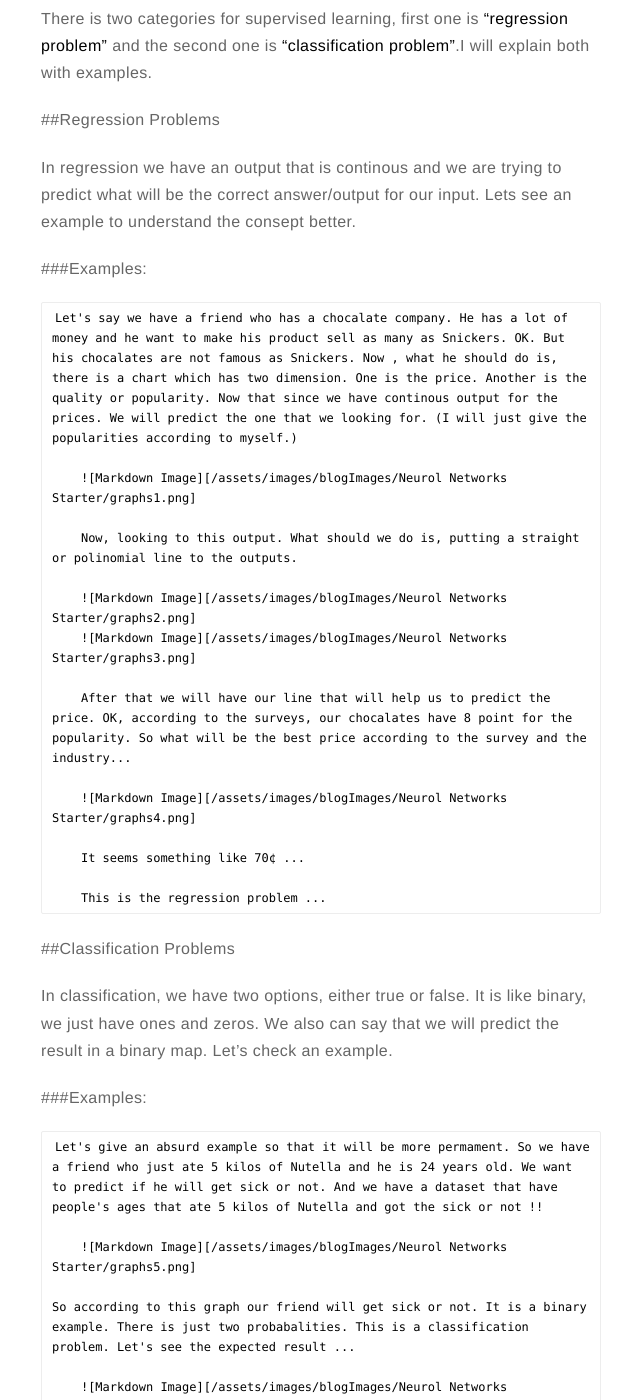
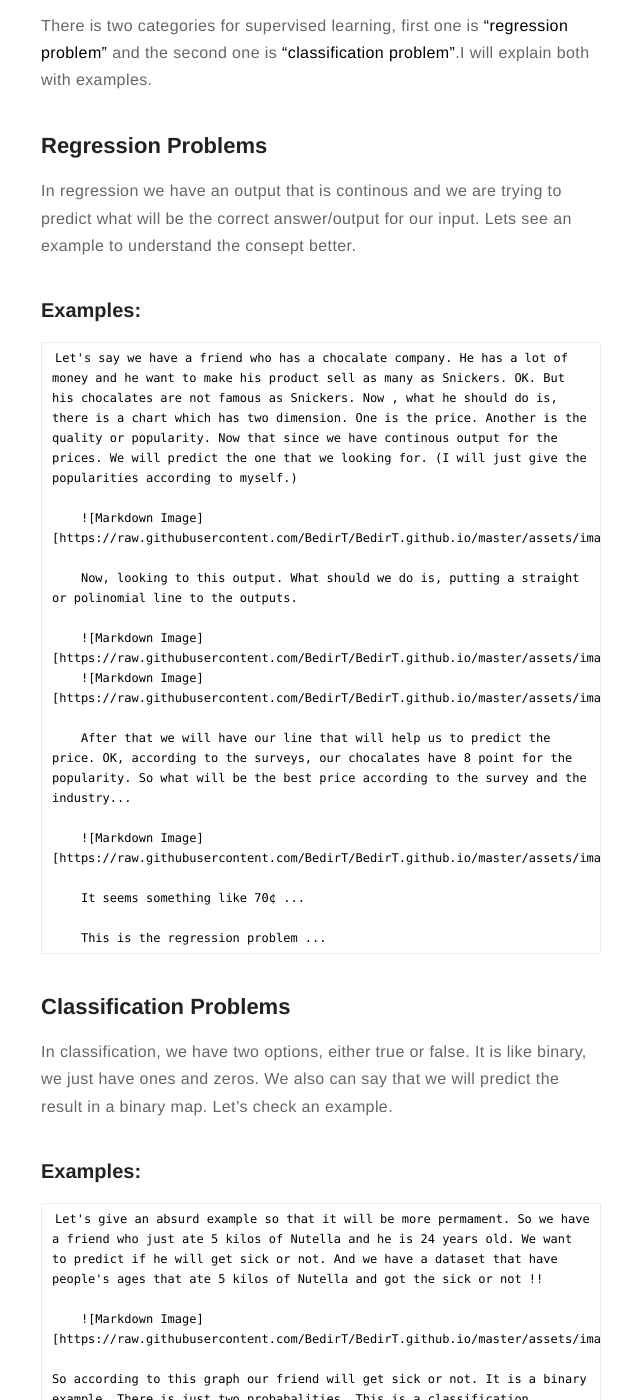
Before and after one commit to profkemalaydin/BedirT.github.io, a Jekyll site: the page built from _posts/2015-01-25-markdown.markdown, in a window 1280 px wide and 1400 px high, scrolled down 409 px. Shown: the whole window, without its empty margins (319-959 px from the left). Built offline with Jekyll 4.4.1, drawn with Linux system fonts in a browser that asks for light colours; comment, search, counter and statistics services are not loaded; part of the change alters nothing that is shown; some of the changed text lies outside the part shown.

Commit message:
Machine Machine Learning Basics

```diff
--- a/_posts/2015-01-25-markdown.markdown
+++ b/_posts/2015-01-25-markdown.markdown
@@ -7,60 +7,60 @@ tag: markdown
 ---
 
 
-#Supervised Learning
+# Supervised Learning
 
 **Supervised learning** is most common machine learning problem. In Supervised learning we already know what the correct output should be like. Shortly, we have an answer for the problem ...
 
 There is two categories for supervised learning, first one is **"regression problem"** and the second one is **"classification problem"**.I will explain both with examples.
 
-##Regression Problems
+## Regression Problems
 
 In regression we have an output that is continous and we are trying to predict what will be the correct answer/output for our input. Lets see an example to understand the consept better.
 
-###Examples:
+### Examples:
 
     Let's say we have a friend who has a chocalate company. He has a lot of money and he want to make his product sell as many as Snickers. OK. But his chocalates are not famous as Snickers. Now , what he should do is, there is a chart which has two dimension. One is the price. Another is the quality or popularity. Now that since we have continous output for the prices. We will predict the one that we looking for. (I will just give the popularities according to myself.)
 
-        ![Markdown Image][/assets/images/blogImages/Neurol Networks Starter/graphs1.png]
+        ![Markdown Image][https://raw.githubusercontent.com/BedirT/BedirT.github.io/master/assets/images/blogImages/Neurol%20Networks%20Starter/graphs1.png]
 
         Now, looking to this output. What should we do is, putting a straight or polinomial line to the outputs.
 
-        ![Markdown Image][/assets/images/blogImages/Neurol Networks Starter/graphs2.png]
-        ![Markdown Image][/assets/images/blogImages/Neurol Networks Starter/graphs3.png]
+        ![Markdown Image][https://raw.githubusercontent.com/BedirT/BedirT.github.io/master/assets/images/blogImages/Neurol%20Networks%20Starter/graphs2.png]
+        ![Markdown Image][https://raw.githubusercontent.com/BedirT/BedirT.github.io/master/assets/images/blogImages/Neurol%20Networks%20Starter/graphs3.png]
 
         After that we will have our line that will help us to predict the price. OK, according to the surveys, our chocalates have 8 point for the popularity. So what will be the best price according to the survey and the industry...
 
-        ![Markdown Image][/assets/images/blogImages/Neurol Networks Starter/graphs4.png]
+        ![Markdown Image][https://raw.githubusercontent.com/BedirT/BedirT.github.io/master/assets/images/blogImages/Neurol%20Networks%20Starter/graphs4.png]
 
         It seems something like 70¢ ...
 
         This is the regression problem ...
 
 
-##Classification Problems
+## Classification Problems
 
 In classification, we have two options, either true or false. It is like binary, we just have ones and zeros. We also can say that we will predict the result in a binary map. Let's check an example.
 
-###Examples:
+### Examples:
 
     Let's give an absurd example so that it will be more permament. So we have a friend who just ate 5 kilos of Nutella and he is 24 years old. We want to predict if he will get sick or not. And we have a dataset that have people's ages that ate 5 kilos of Nutella and got the sick or not !!
 
-        ![Markdown Image][/assets/images/blogImages/Neurol Networks Starter/graphs5.png]
+        ![Markdown Image][https://raw.githubusercontent.com/BedirT/BedirT.github.io/master/assets/images/blogImages/Neurol%20Networks%20Starter/graphs5.png]
 
     So according to this graph our friend will get sick or not. It is a binary example. There is just two probabalities. This is a classification problem. Let's see the expected result ...
 
-        ![Markdown Image][/assets/images/blogImages/Neurol Networks Starter/graphs6.png]
+        ![Markdown Image][https://raw.githubusercontent.com/BedirT/BedirT.github.io/master/assets/images/blogImages/Neurol%20Networks%20Starter/graphs6.png]
 
     (He will probably get sick, according to our prediction.)
 
-#Unsupervised Learning
+# Unsupervised Learning
 
     The **unsupervised learning** is the second most common machine learning problem. In unsupervised learning we don't have a result, or we have just a little. We will obtain a structure form the data. We do not know what are the exact effects of our inputs. We will use **clustring** for this.
 
-##Clustring Problem
+## Clustring Problem
 
     We basically will seperate the data according to variables.
 
-        ![Markdown Image][/assets/images/blogImages/Neurol Networks Starter/graphs7.png]
+        ![Markdown Image][https://raw.githubusercontent.com/BedirT/BedirT.github.io/master/assets/images/blogImages/Neurol%20Networks%20Starter/graphs7.png]
 
     Let's say you got hundred different composition classes' final essays. They all have different topics. What clustering do is, classifying all the essays according to their topics. So that if we use clustering, all these classes' articles will be seperated. This is just one variable (topic). If you want, you can add more variables to make the groups more specific. In this case we can add words count for example.
```
